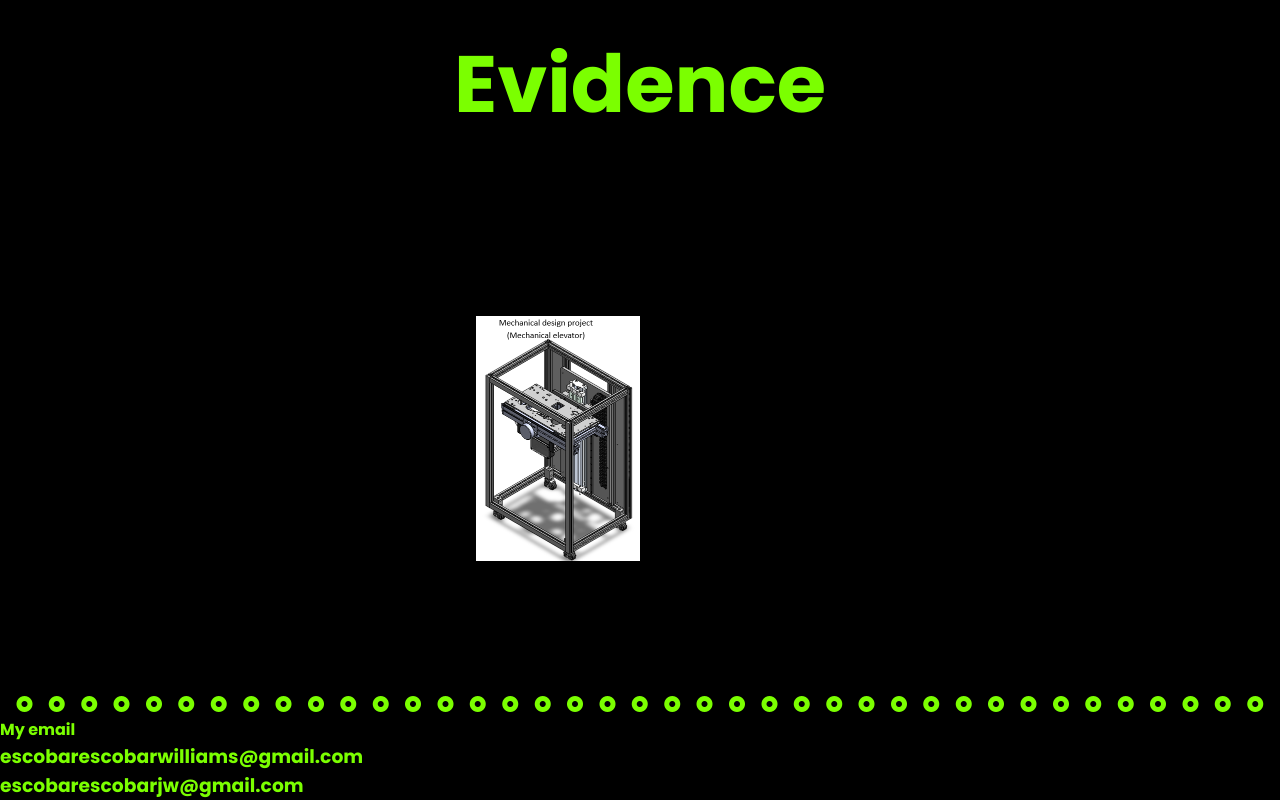
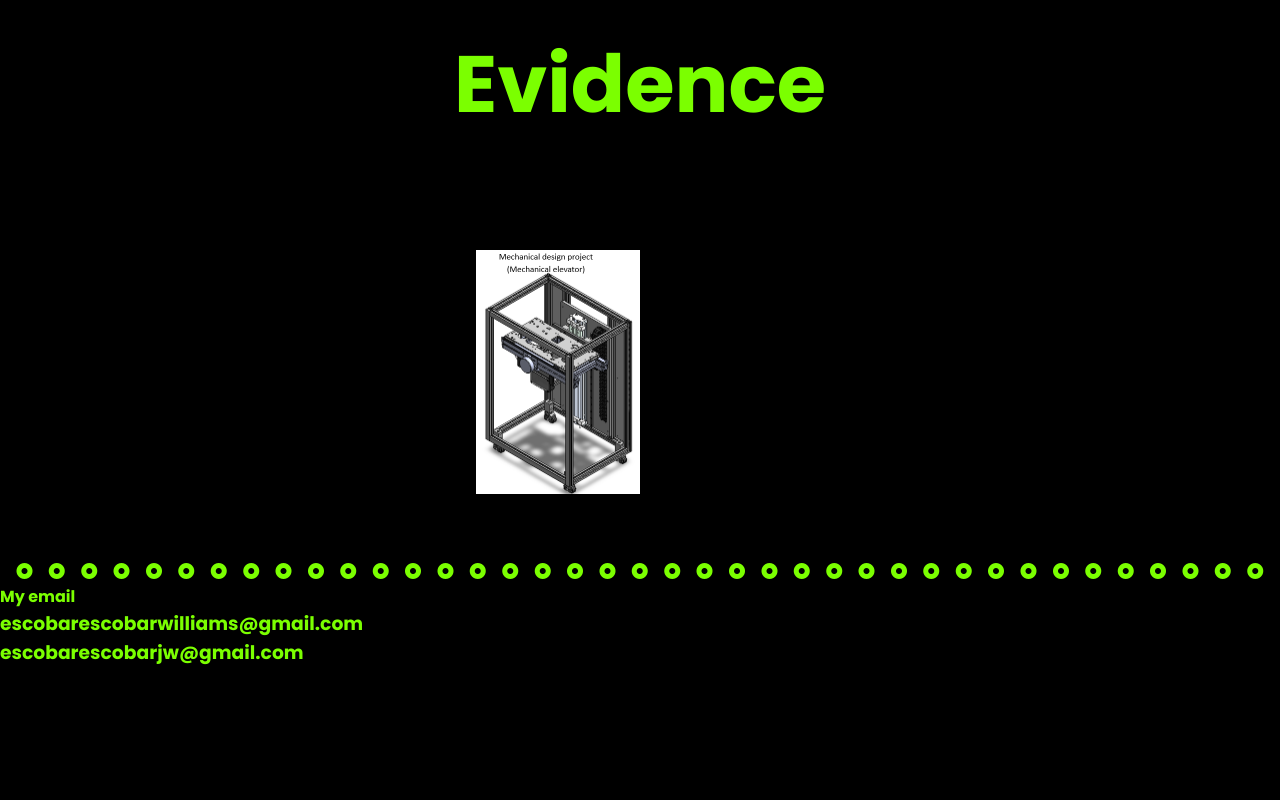
Before and after one commit to jwilliamsee/jwilliamsee.github.io, a plain HTML site: page index.html in a window 1280 px wide. Shown: the part 7332-8132 px from the top of the page. After the commit the page ends 7999 px from the top, so only its background shows below. Drawn offline with nearby package versions, Linux system fonts and the light colour scheme; a script that the page names is missing.

Commit message:
Update style.css
update5

```diff
--- a/style.css
+++ b/style.css
@@ -428,7 +428,8 @@ body {
     overflow-x: auto;
     scroll-snap-type: x mandatory;
     width: 100%;
-    height: 500px;
+    height: auto;
+    overflow: hidden;
 }
 
 .itemCarrousel{
@@ -441,7 +442,7 @@ body {
 
 .itemCarrouselTarjeta iframe {
     width: 100%;
-    height: 100%;
+    height: auto;
     aspect-ratio: 16 / 9;
     display: block;
 }
```
